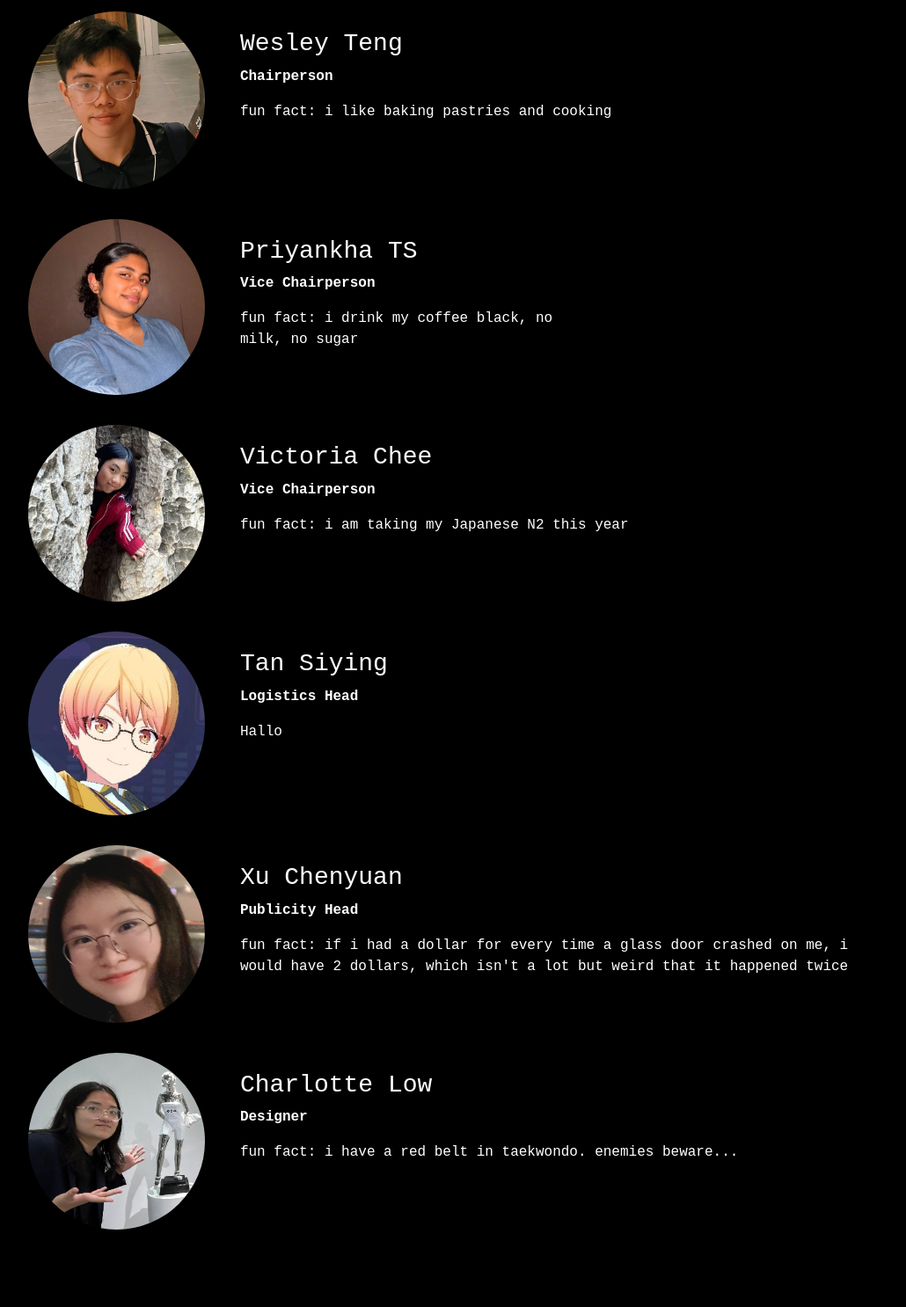
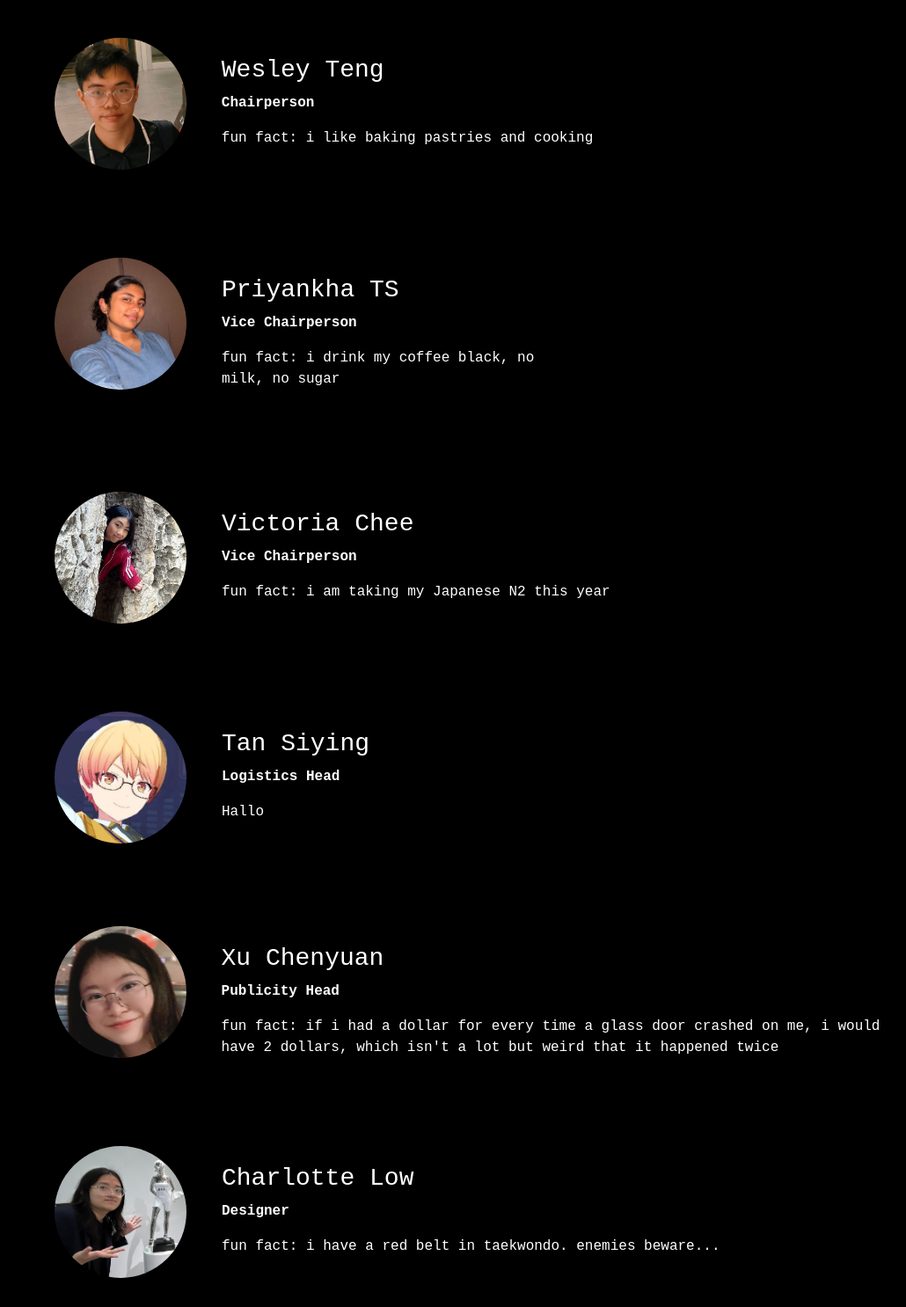
Before and after one commit to two-paper-airplanes/small-bytes, a plain HTML site: page public/team.html in a window 1280 px wide. Shown: the part 237-1723 px from the top of the page at 88% size, without its empty margins (60-1090 px from the left). Drawn offline with nearby package versions, Linux system fonts and the light colour scheme.

Commit message:
please workkk

```diff
--- a/public/team.html
+++ b/public/team.html
@@ -37,48 +37,48 @@
                 <div class="row justify-content-center">
                     <h2 style="font-family: monospace; color: white; margin-bottom: 50px">MEET OUR TEAM</h2>
                     <div style="display: flex; flex-direction: column">
-                        <div style="display: flex; flex-direction: row; width: 90%">
-                            <img class="img-fluid rounded-circle mb-4" src="assets/wesley.jpg" alt="..." style="width: 20%; margin: 10px"/>
+                        <div style="display: flex; flex-direction: row; width: 90%; margin: 30px">
+                            <img class="img-fluid rounded-circle mb-4" src="assets/wesley.jpg" alt="..." style="width: 150px; height: 150px; margin: 10px"/>
                             <div style="padding: 10px; width: 80%; height: 150px; margin: 20px">
                                 <h3 style="color: white; font-family: monospace">Wesley Teng</h3>
                                 <p style="color: white; font-family: monospace"><strong>Chairperson</strong></p>
                                 <p style="color: white; font-family: monospace; display: flex; flex-wrap: wrap">fun fact: i like baking pastries and cooking</p>
                             </div>
                         </div>
-                        <div style="display: flex; flex-direction: row; width: 90%">
-                            <img class="img-fluid rounded-circle mb-4" src="assets/pri.JPG" alt="..." style="width: 20%; margin: 10px"/>
+                        <div style="display: flex; flex-direction: row; width: 90%; margin: 30px">
+                            <img class="img-fluid rounded-circle mb-4" src="assets/pri.JPG" alt="..." style="width: 150px; height: 150px; margin: 10px"/>
                             <div style="padding: 10px; width: 400px; height: 80%; margin: 20px">
                                 <h3 style="color: white; font-family: monospace">Priyankha TS</h3>
                                 <p style="color: white; font-family: monospace"><strong>Vice Chairperson</strong></p>
                                 <p style="color: white; font-family: monospace; display: flex; flex-wrap: wrap">fun fact: i drink my coffee black, no milk, no sugar</p>
                             </div>
                         </div>
-                        <div style="display: flex; flex-direction: row; width: 90%">
-                            <img class="img-fluid rounded-circle mb-4" src="assets/vic.jpg" alt="..." style="width: 20%; margin: 10px"/>
+                        <div style="display: flex; flex-direction: row; width: 90%; margin: 30px">
+                            <img class="img-fluid rounded-circle mb-4" src="assets/vic.jpg" alt="..." style="width: 150px; height: 150px; margin: 10px"/>
                             <div style="padding: 10px; width: 80%; height: 150px; margin: 20px">
                                 <h3 style="color: white; font-family: monospace">Victoria Chee</h3>
                                 <p style="color: white; font-family: monospace"><strong>Vice Chairperson</strong></p>
                                 <p style="color: white; font-family: monospace; display: flex; flex-wrap: wrap">fun fact: i am taking my Japanese N2 this year</p>
                             </div>
                         </div>
-                        <div style="display: flex; flex-direction: row; width: 90%">
-                            <img class="img-fluid rounded-circle mb-4" src="assets/siying.jpg" alt="..." style="width: 20%; margin: 10px"/>
+                        <div style="display: flex; flex-direction: row; width: 90%; margin: 30px">
+                            <img class="img-fluid rounded-circle mb-4" src="assets/siying.jpg" alt="..." style="width: 150px; height: 150px; margin: 10px"/>
                             <div style="padding: 10px; width: 400px; height: 80%; margin: 20px">
                                 <h3 style="color: white; font-family: monospace">Tan Siying</h3>
                                 <p style="color: white; font-family: monospace"><strong>Logistics Head</strong></p>
                                 <p style="color: white; font-family: monospace; display: flex; flex-wrap: wrap">Hallo</p>
                             </div>
                         </div>
-                        <div style="display: flex; flex-direction: row; width: 90%">
-                            <img class="img-fluid rounded-circle mb-4" src="assets/cy.jpg" alt="..." style="width: 20%; margin: 10px"/>
+                        <div style="display: flex; flex-direction: row; width: 90%; margin: 30px">
+                            <img class="img-fluid rounded-circle mb-4" src="assets/cy.jpg" alt="..." style="width: 150px; height: 150px; margin: 10px"/>
                             <div style="padding: 10px; width: 80%; height: 150px; margin: 20px">
                                 <h3 style="color: white; font-family: monospace">Xu Chenyuan</h3>
                                 <p style="color: white; font-family: monospace"><strong>Publicity Head</strong></p>
                                 <p style="color: white; font-family: monospace; display: flex; flex-wrap: wrap">fun fact: if i had a dollar for every time a glass door crashed on me, i would have 2 dollars, which isn't a lot but weird that it happened twice</p>
                             </div>
                         </div>
-                        <div style="display: flex; flex-direction: row; width: 90%">
-                            <img class="img-fluid rounded-circle mb-4" src="assets/char.jpg" alt="..." style="width: 20%; margin: 10px"/>
+                        <div style="display: flex; flex-direction: row; width: 90%; margin: 30px">
+                            <img class="img-fluid rounded-circle mb-4" src="assets/char.jpg" alt="..." style="width: 150px; height: 150px; margin: 10px"/>
                             <div style="padding: 10px; width: 80%; height: 150px; margin: 20px">
                                 <h3 style="color: white; font-family: monospace">Charlotte Low</h3>
                                 <p style="color: white; font-family: monospace"><strong>Designer</strong></p>
```
